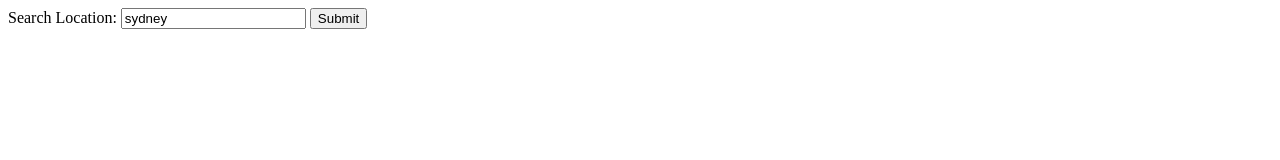
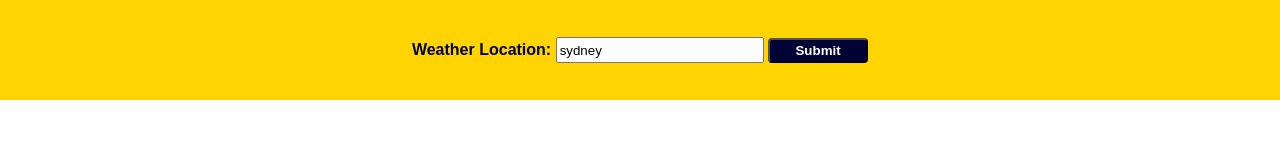
Before and after one commit to reneexie01/odin-weather-app, a website built with webpack: page src/index.html in a window 1280 px wide. Built offline with nearby package versions, Linux system fonts and the light colour scheme.

Commit message:
Added css styling file and basic styliing for input form

```diff
--- a/src/index.html
+++ b/src/index.html
@@ -6,11 +6,13 @@
     <title>Odin - Weather App</title>
   </head>
   <body>
-    <form>
-      <label for="location">Search Location: </label>
-      <input type="text" class="location" name="location" value="sydney" />
-      <input type="button" value="Submit" class="submit" />
-    </form>
+    <div class="location-form">
+      <form>
+        <label for="location">Weather Location: </label>
+        <input type="text" class="location" name="location" value="sydney" />
+        <input type="button" value="Submit" class="submit" />
+      </form>
+    </div>
     <div class="weather-today"></div>
     <div class="weather-future"></div>
   </body>
--- a/src/index.js
+++ b/src/index.js
@@ -1,3 +1,4 @@
 import { domManager } from "./dom-manager";
+import "./style.css";
 
 domManager.locationButton();
--- /dev/null
+++ b/src/style.css
@@ -0,0 +1,29 @@
+body {
+    font-family: Arial, Helvetica, sans-serif;
+    margin: 0;
+    border: 0;
+}
+
+.location-form {
+    display: flex;
+    justify-content: center;
+    align-items: center;
+    height: 100px;
+    background-color: #ffd400;
+    font-weight: bold;
+    color: #000435;
+}
+
+.location {
+    height: 20px;
+    width: 200px;
+}
+
+.submit {
+    background-color: #000435;
+    color: white;
+    border-radius: 4px;
+    height: 25px;
+    width: 100px;
+    font-weight: bold;
+}
```
Also changed, not shown: dist/index.html, dist/main.js.
